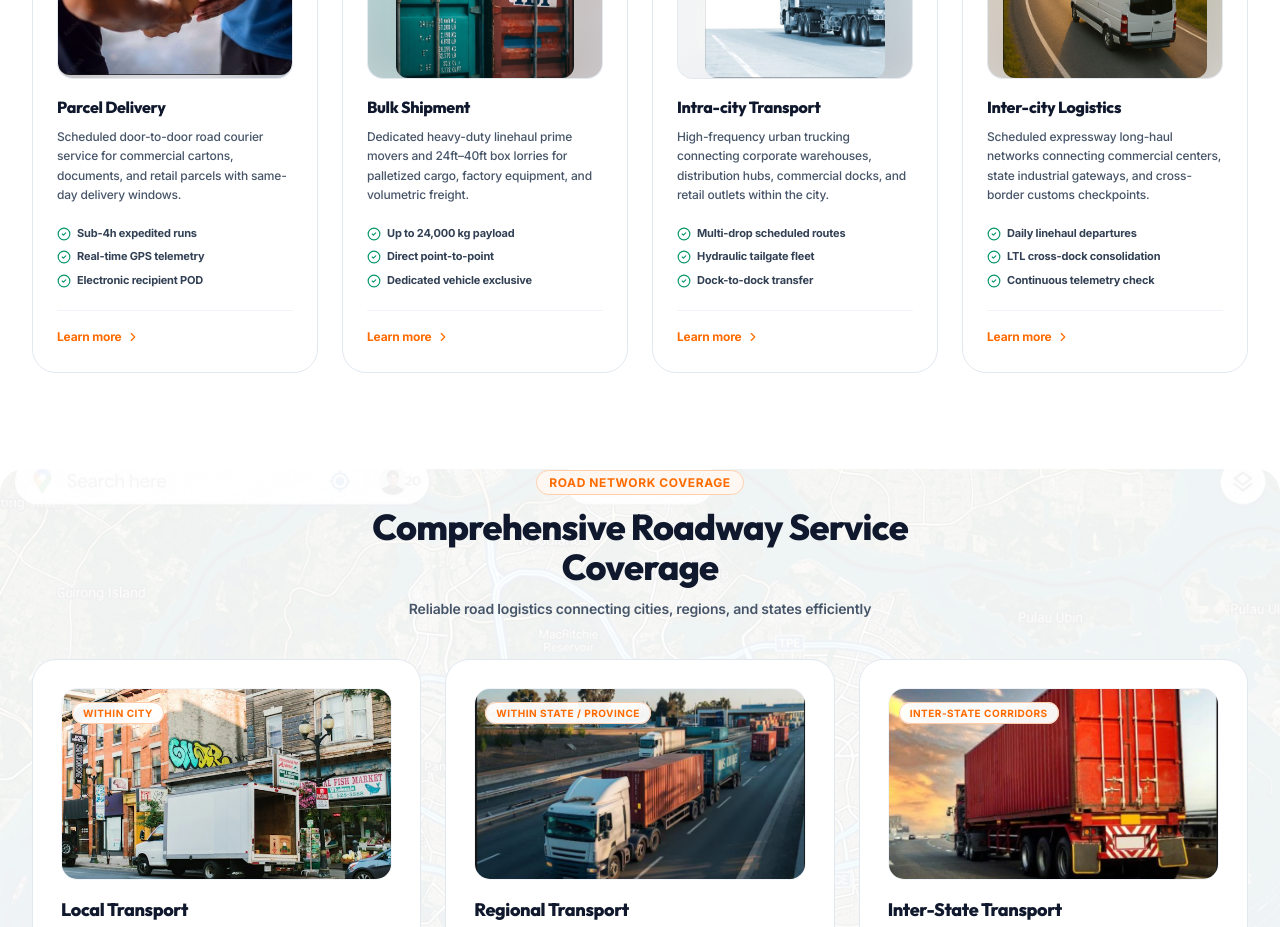
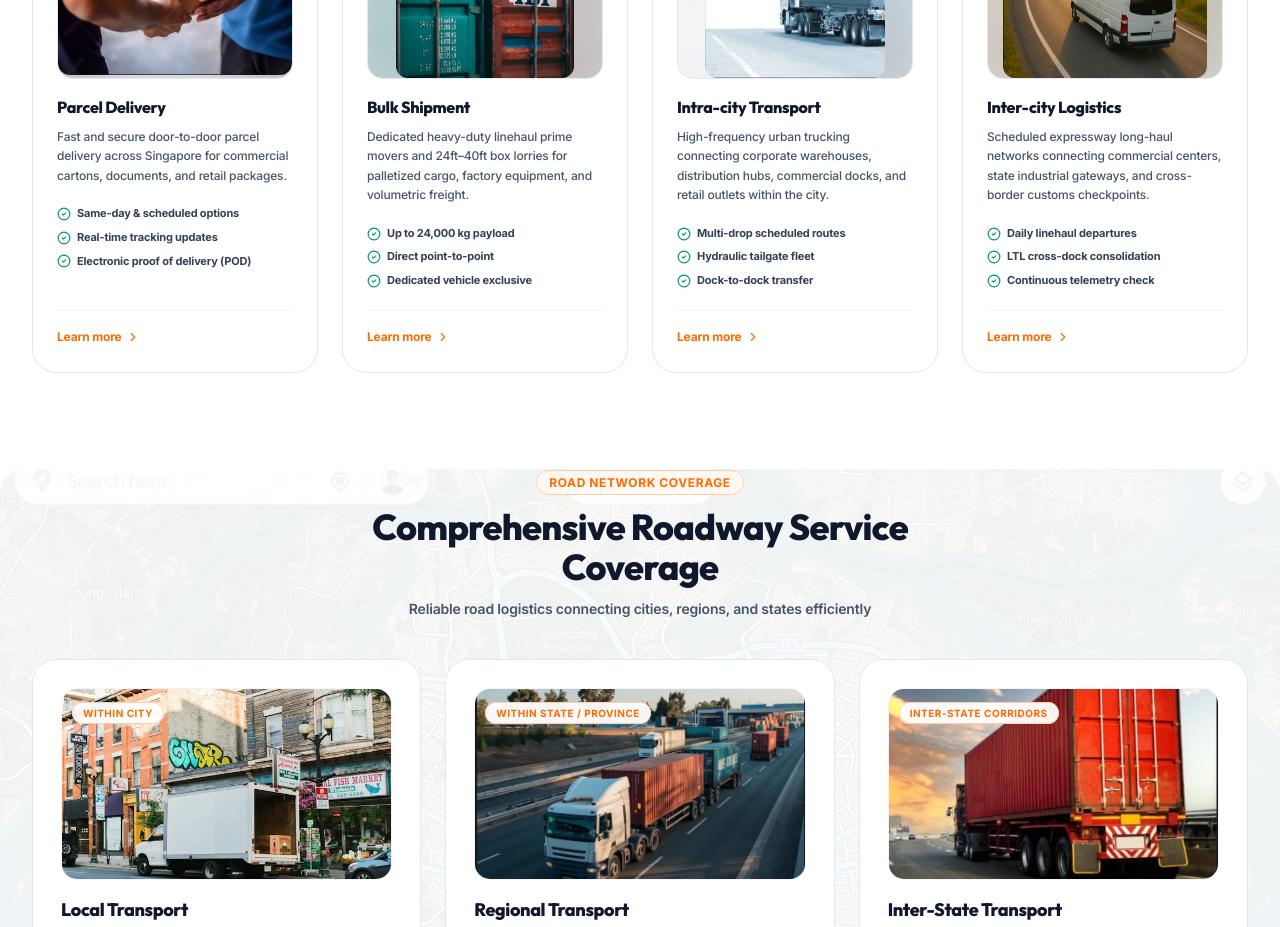
Before and after one commit to thejobsyncit/josan-logistics-website2, a React (Vite) app: page / in a window 1280 px wide. Shown: the part 2680-3607 px from the top of the page. Built offline with nearby package versions, Linux system fonts and the light colour scheme; the HTML template or start-up script is replaced by a standard one.

Commit message:
Update Parcel Delivery content with Singapore last-mile copy and Key Features list

```diff
--- a/src/pages/HomePage.jsx
+++ b/src/pages/HomePage.jsx
@@ -158,8 +158,8 @@ export const HomePage = ({ setActiveTab }) => {
       id: 'parcel-delivery',
       title: 'Parcel Delivery',
       tag: 'Express Road Freight',
-      desc: 'Scheduled door-to-door road courier service for commercial cartons, documents, and retail parcels with same-day delivery windows.',
-      specs: ['Sub-4h expedited runs', 'Real-time GPS telemetry', 'Electronic recipient POD'],
+      desc: 'Fast and secure door-to-door parcel delivery across Singapore for commercial cartons, documents, and retail packages.',
+      specs: ['Same-day & scheduled options', 'Real-time tracking updates', 'Electronic proof of delivery (POD)'],
       icon: Package,
       image: '/assets/parcel_delivery_handover.png'
     },
--- a/src/pages/ServicesPage.jsx
+++ b/src/pages/ServicesPage.jsx
@@ -178,12 +178,14 @@ export const ServicesPage = ({ setActiveTab }) => {
         '/assets/vehicle_motorbike.jpg',
         '/assets/vehicle_mpv.jpg'
       ],
-      desc: 'Rapid parcel dispatch and scheduled courier delivery designed for e-commerce, commercial documents, spare parts, and retail parcels. Every parcel is logged with real-time telematics and digital proof of delivery.',
+      desc: [
+        'Fast and secure door-to-door parcel delivery across Singapore, designed for businesses and individuals who need dependable last-mile logistics.',
+        'From documents to retail packages, every delivery is handled with care and real-time visibility.'
+      ],
       features: [
-        'Same-day and next-day scheduled road dispatch',
-        'Direct door-to-door pickup and drop-off',
-        'Barcoded parcel tracking and digital POD',
-        'Automated SMS & email delivery alerts'
+        'Same-day and scheduled delivery options',
+        'Real-time tracking updates',
+        'Electronic proof of delivery (POD)'
       ]
     },
     {
@@ -434,15 +436,32 @@ export const ServicesPage = ({ setActiveTab }) => {
 
                 <h3 className="text-2xl sm:text-3xl font-extrabold text-slate-900">{service.title}</h3>
                 <p className="text-xs font-semibold text-slate-500 uppercase tracking-wide">{service.subtitle}</p>
-                <p className="text-slate-800 font-medium text-sm sm:text-base leading-relaxed">{service.desc}</p>
+                {Array.isArray(service.desc) ? (
+                  <div className="space-y-2">
+                    {service.desc.map((para, pIdx) => (
+                      <p key={pIdx} className="text-slate-800 font-medium text-sm sm:text-base leading-relaxed">
+                        {para}
+                      </p>
+                    ))}
+                  </div>
+                ) : (
+                  <p className="text-slate-800 font-medium text-sm sm:text-base leading-relaxed whitespace-pre-line">
+                    {service.desc}
+                  </p>
+                )}
 
-                <div className="grid grid-cols-1 sm:grid-cols-2 gap-2.5 pt-2">
+                <div className="pt-2 space-y-2">
+                  <h4 className="text-xs font-bold text-slate-900 uppercase tracking-wider">
+                    Key Features:
+                  </h4>
+                  <div className="grid grid-cols-1 sm:grid-cols-2 gap-2.5">
                     {service.features.map((feat, i) => (
                       <div key={i} className="flex items-center space-x-2 text-xs sm:text-[13px] font-bold text-slate-900">
                         <CheckCircle2 className="w-4 h-4 text-orange-500 shrink-0" />
                         <span>{feat}</span>
                       </div>
                     ))}
+                  </div>
                 </div>
 
                 <div className="pt-4 flex items-center space-x-3">
```
Lines whose indentation alone changed are shown as unchanged.
